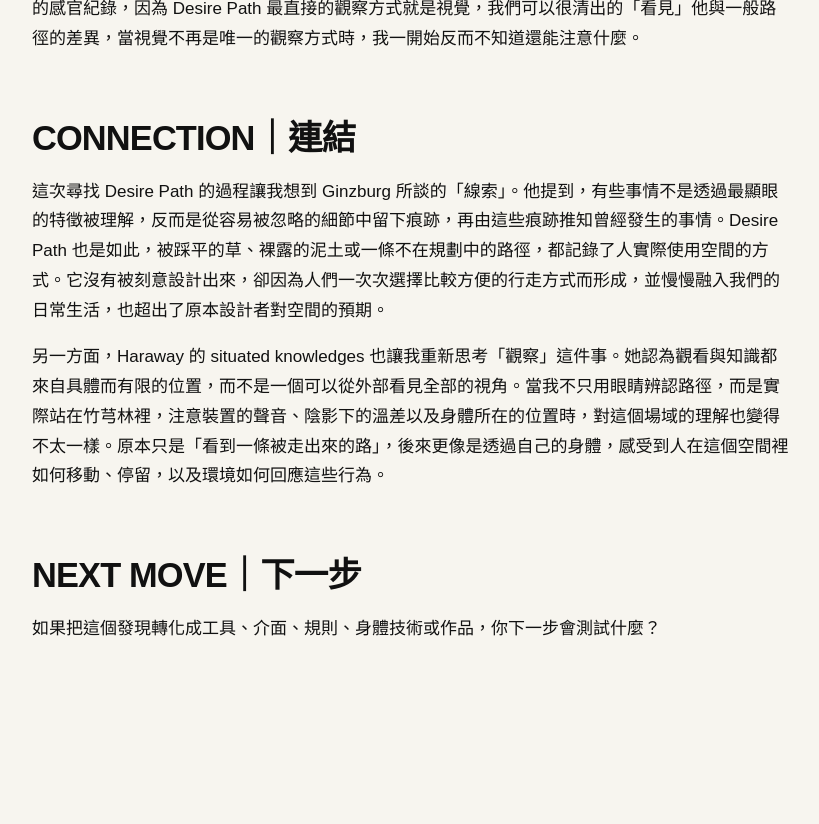
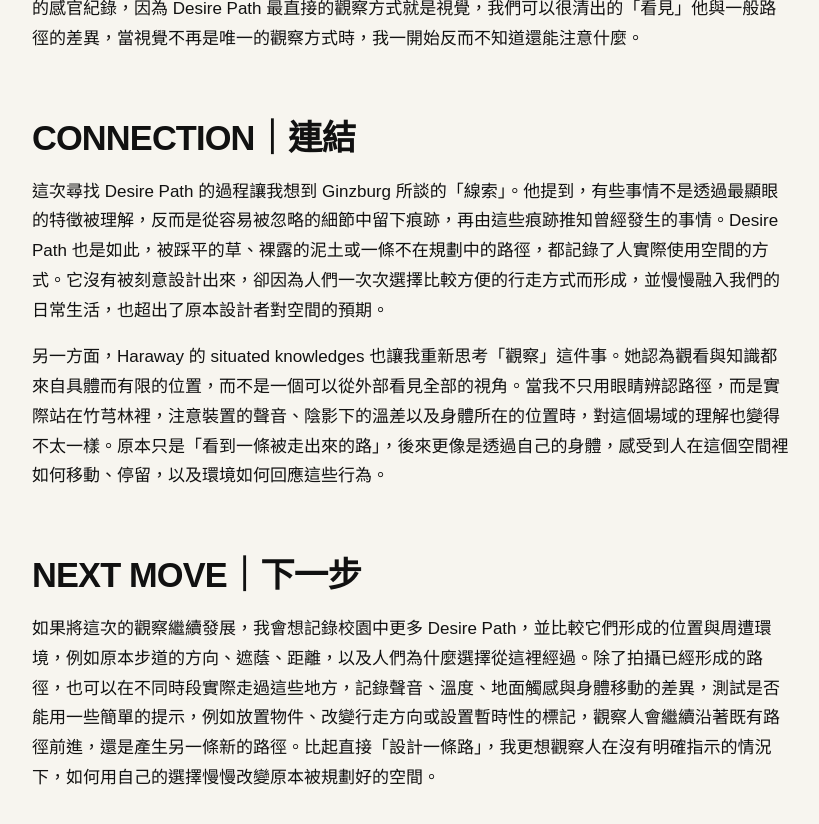
Before and after one commit to liki1928/fieldworkarchive, a Jekyll site: the page built from weeks/week-02.md, in a window 1280 px wide and 900 px high, scrolled down 2395 px. Shown: the top 824 px of the window, without its empty margins (48-867 px from the left). Built offline with Jekyll 4.4.1, drawn with Linux system fonts in a browser that asks for light colours; before the commit the page ends 3146 px from its top, so only the background shows below that.

Commit message:
Update week-02.md

```diff
--- a/weeks/week-02.md
+++ b/weeks/week-02.md
@@ -13,7 +13,6 @@ permalink: /weeks/week-02/
 ## TRACE｜痕跡
 
 <!-- 放入 1–3 張圖片，並為每張圖片寫下具體說明：何時、何地、發生了什麼，以及為什麼留下它。 -->
-
 ![圖ㄧ]({{ '/assets/images/w02-1.jpg' | relative_url }})
 ![圖二]({{ '/assets/images/w02-2.jpg' | relative_url }})
 「竹芎林」位在大禮堂和工程一館之間的草地上，從旁邊原本設有的步道至竹芎林本體有一條小小的行走痕跡，在裝置中還有一圈更明顯的環形痕跡。<br>
@@ -26,10 +25,12 @@ permalink: /weeks/week-02/
 
 ## CONNECTION｜連結
 
+<!-- 選擇本週閱讀或課堂案例中的一個概念。它如何改變你對上述瞬間的理解？ -->
 這次尋找 Desire Path 的過程讓我想到 Ginzburg 所談的「線索」。他提到，有些事情不是透過最顯眼的特徵被理解，反而是從容易被忽略的細節中留下痕跡，再由這些痕跡推知曾經發生的事情。Desire Path 也是如此，被踩平的草、裸露的泥土或一條不在規劃中的路徑，都記錄了人實際使用空間的方式。它沒有被刻意設計出來，卻因為人們一次次選擇比較方便的行走方式而形成，並慢慢融入我們的日常生活，也超出了原本設計者對空間的預期。<br>
 
 另一方面，Haraway 的 situated knowledges 也讓我重新思考「觀察」這件事。她認為觀看與知識都來自具體而有限的位置，而不是一個可以從外部看見全部的視角。當我不只用眼睛辨認路徑，而是實際站在竹芎林裡，注意裝置的聲音、陰影下的溫差以及身體所在的位置時，對這個場域的理解也變得不太一樣。原本只是「看到一條被走出來的路」，後來更像是透過自己的身體，感受到人在這個空間裡如何移動、停留，以及環境如何回應這些行為。
 
 ## NEXT MOVE｜下一步
 
-如果把這個發現轉化成工具、介面、規則、身體技術或作品，你下一步會測試什麼？
+<!-- 如果把這個發現轉化成工具、介面、規則、身體技術或作品，你下一步會測試什麼？ -->
+如果將這次的觀察繼續發展，我會想記錄校園中更多 Desire Path，並比較它們形成的位置與周遭環境，例如原本步道的方向、遮蔭、距離，以及人們為什麼選擇從這裡經過。除了拍攝已經形成的路徑，也可以在不同時段實際走過這些地方，記錄聲音、溫度、地面觸感與身體移動的差異，測試是否能用一些簡單的提示，例如放置物件、改變行走方向或設置暫時性的標記，觀察人會繼續沿著既有路徑前進，還是產生另一條新的路徑。比起直接「設計一條路」，我更想觀察人在沒有明確指示的情況下，如何用自己的選擇慢慢改變原本被規劃好的空間。
```
